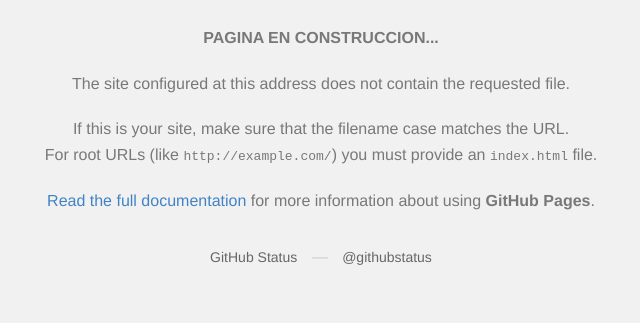
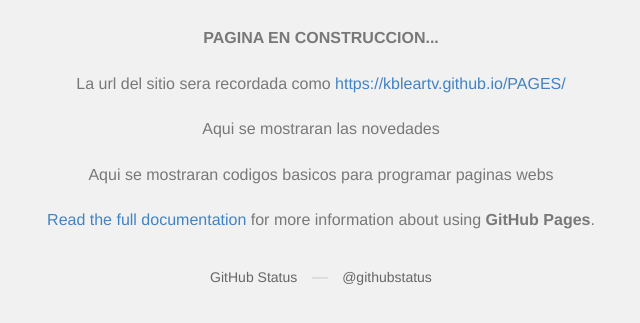
Before and after one commit to kbleARTV/PAGES, a plain HTML site: page index.html in a window 1280 px wide. Shown: the part 135-458 px from the top of the page, without its empty margins (319-959 px from the left). Drawn offline with Linux system fonts and the light colour scheme.

Commit message:
Update index.html

```diff
--- a/index.html
+++ b/index.html
@@ -3,7 +3,7 @@
   <head>
     <meta http-equiv="Content-type" content="text/html; charset=utf-8">
     <meta http-equiv="Content-Security-Policy" content="default-src 'none'; style-src 'unsafe-inline'; img-src data:; connect-src 'self'">
-    <title>Page not found &middot; GitHub Pages</title>
+    <title>Pagina INDEX; GitHub Pages</title>
     <style type="text/css" media="screen">
       body {
         background-color: #f1f1f1;
@@ -54,16 +54,13 @@
 
       <h1>CODIGOS 2018</h1>
       <p><strong>PAGINA EN CONSTRUCCION...</strong></p>
-
+      <p>La url del sitio sera recordada como <A href="https://kbleartv.github.io/PAGES/" />https://kbleartv.github.io/PAGES/</A></p>
       <p>
-        The site configured at this address does not
-        contain the requested file.
+Aqui se mostraran las novedades
       </p>
 
       <p>
-        If this is your site, make sure that the filename case matches the URL.<br>
-        For root URLs (like <code>http://example.com/</code>) you must provide an
-        <code>index.html</code> file.
+Aqui se mostraran codigos basicos para programar paginas webs
       </p>
 
       <p>
```
